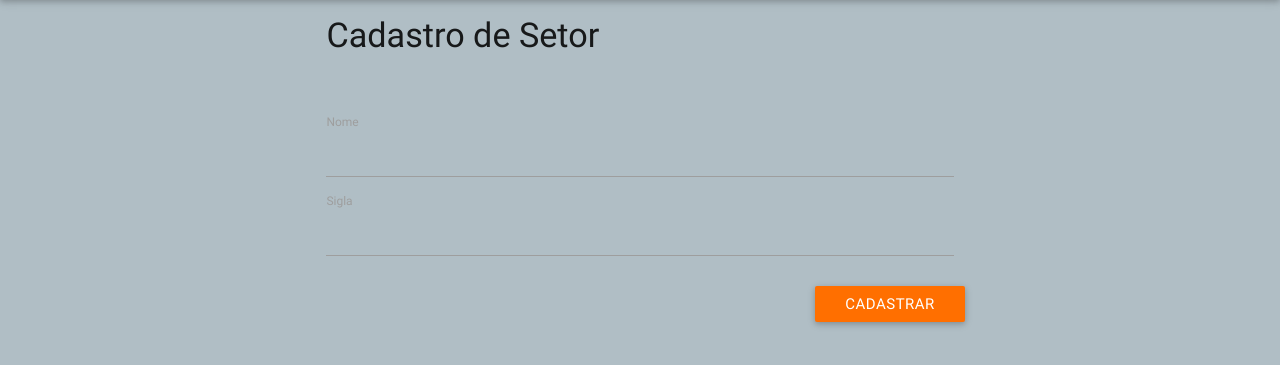
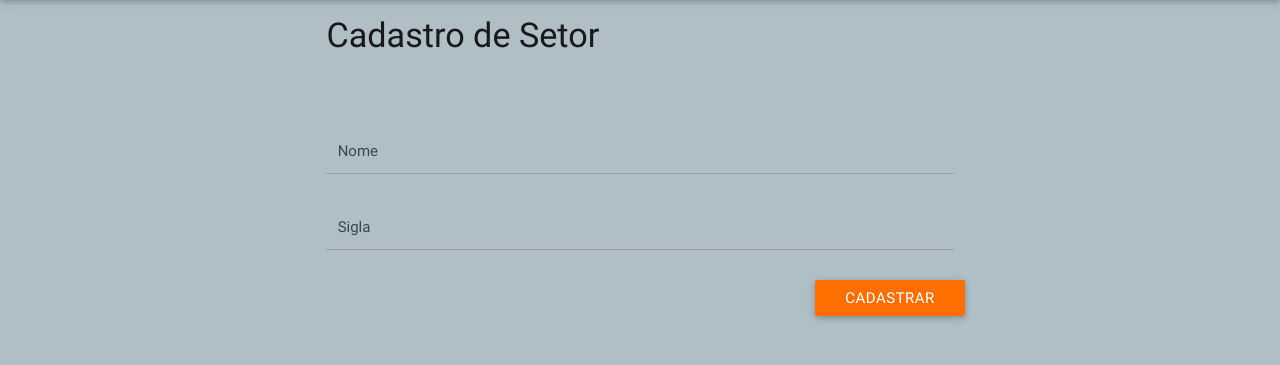
Before and after one commit to felipefo/gde, a Django app: page /setor/ in a window 1280 px wide. Shown: the part 64-429 px from the top of the page. Run offline with Django 3.2, Linux system fonts and the light colour scheme; the visitor is signed in with stand-in values (Sample User, id 1).

Commit message:
Alteracao das cores dos labels dos formulários.
Foi necessário coloca os campos em uma div com
a classe input-field nos formulários de setor.

```diff
--- a/app/templates/cadastro_setor.html
+++ b/app/templates/cadastro_setor.html
@@ -10,12 +10,14 @@
                 <h4>Cadastro de Setor</h4>
                 <br/><br/>
 
-
-                    <label for="nome">Nome</label>
-                    <input type="text" id="nome" class="validate" name="nome">
-                    <label for="nome">Sigla</label>
-                    <input type="text" id="sigla" class="validate" name="sigla">
-
+                    <div class="input-field">
+                        <label for="nome">Nome</label>
+                        <input type="text" id="nome" class="validate" name="nome">
+                    </div>
+                    <div class="input-field">
+                        <label for="nome">Sigla</label>
+                        <input type="text" id="sigla" class="validate" name="sigla">
+                    </div>
 
                     <div class="row">
                         <div class="input-field">
--- a/static/css/app.css
+++ b/static/css/app.css
@@ -23,6 +23,11 @@
     position:fixed;
     left:82%;
     top:82%;
+}
+
+/* label color */
+.input-field label {
+ color: #37474f;
 }
 
 /* valid color */
@@ -54,6 +59,11 @@
  box-shadow: 0 1px 0 0 #f44336;
 }
 
+/* icon prefix focus color */
+.input-field .prefix.active {
+ color: #37474f;
+}
+
 .card-color:hover{
     background-color:#78909c !important;
 }
```
Also changed, not shown: app/templates/editarSetor.html (+9 -6 lines).
